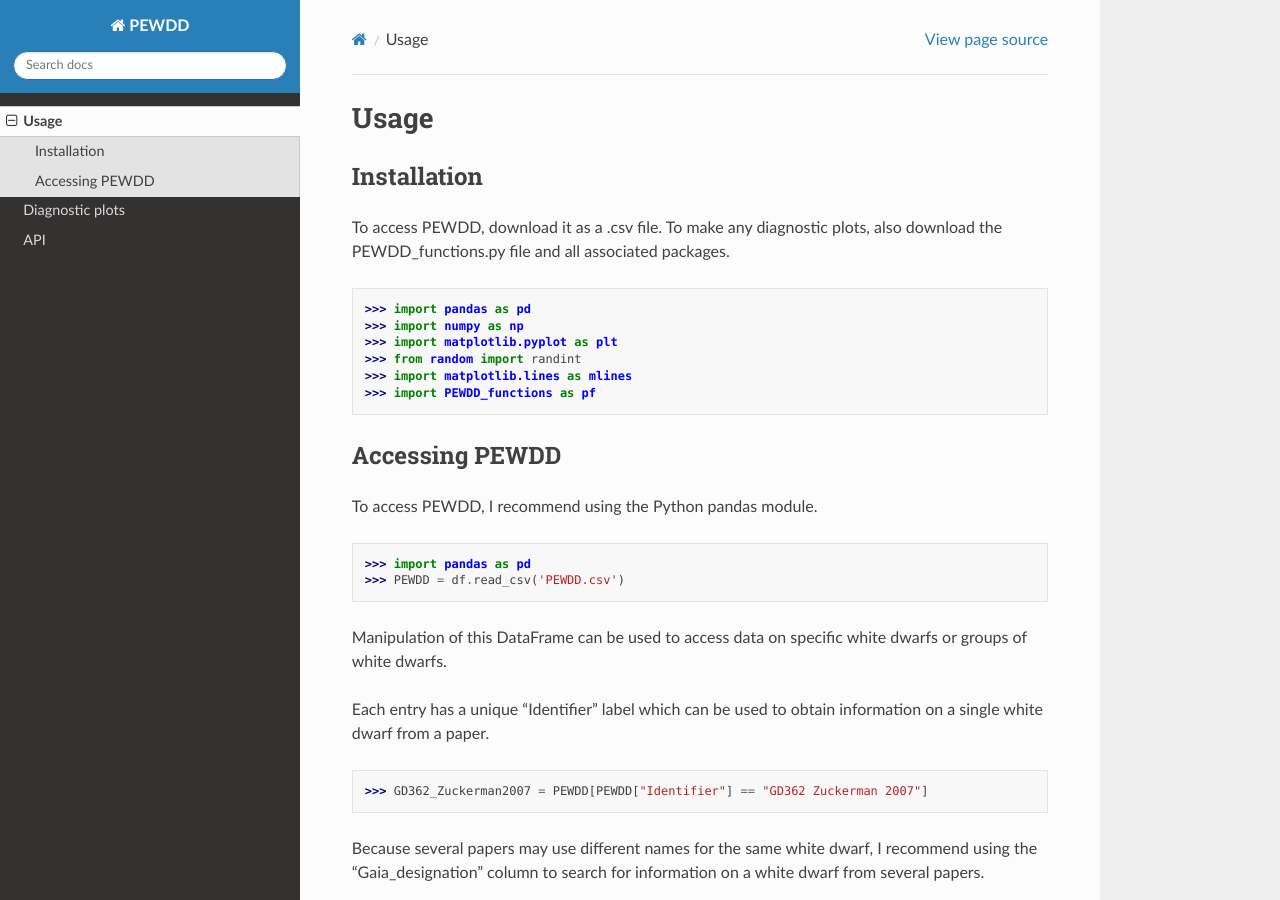
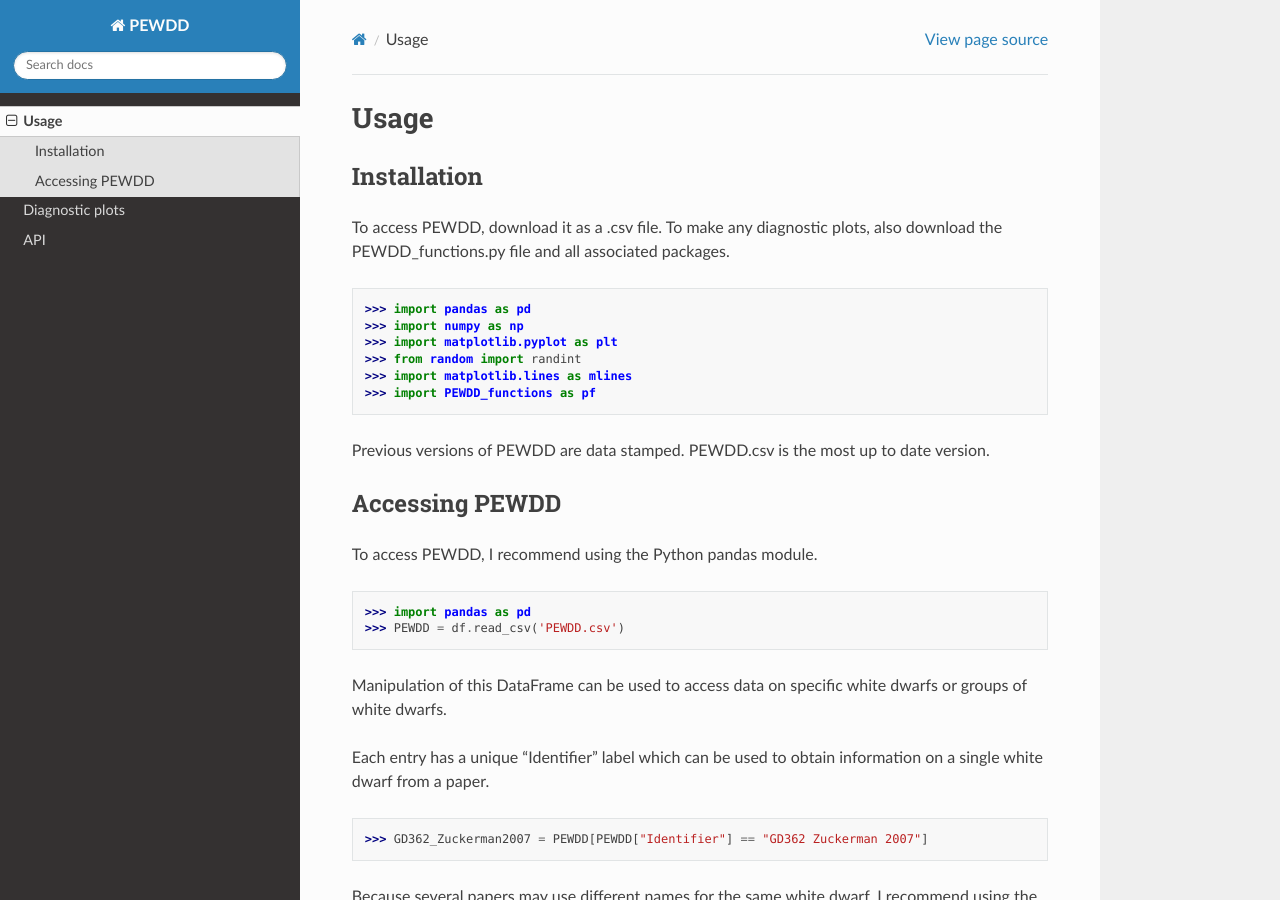
Before and after one commit to jamietwilliams/PEWDD-tutorial, a Sphinx documentation site: the page built from docs/source/usage.rst, in a window 1280 px wide and 900 px high. Built offline with Sphinx 7.4.7 and the Read the Docs theme 3.1.0, drawn with Linux system fonts in a browser that asks for light colours.

Commit message:
Update usage.rst

```diff
--- a/docs/source/usage.rst
+++ b/docs/source/usage.rst
@@ -14,6 +14,8 @@ To access PEWDD, download it as a .csv file. To make any diagnostic plots, also
 >>> from random import randint
 >>> import matplotlib.lines as mlines
 >>> import PEWDD_functions as pf
+
+Previous versions of PEWDD are data stamped. PEWDD.csv is the most up to date version.
 
 Accessing PEWDD
 ----------------
```
